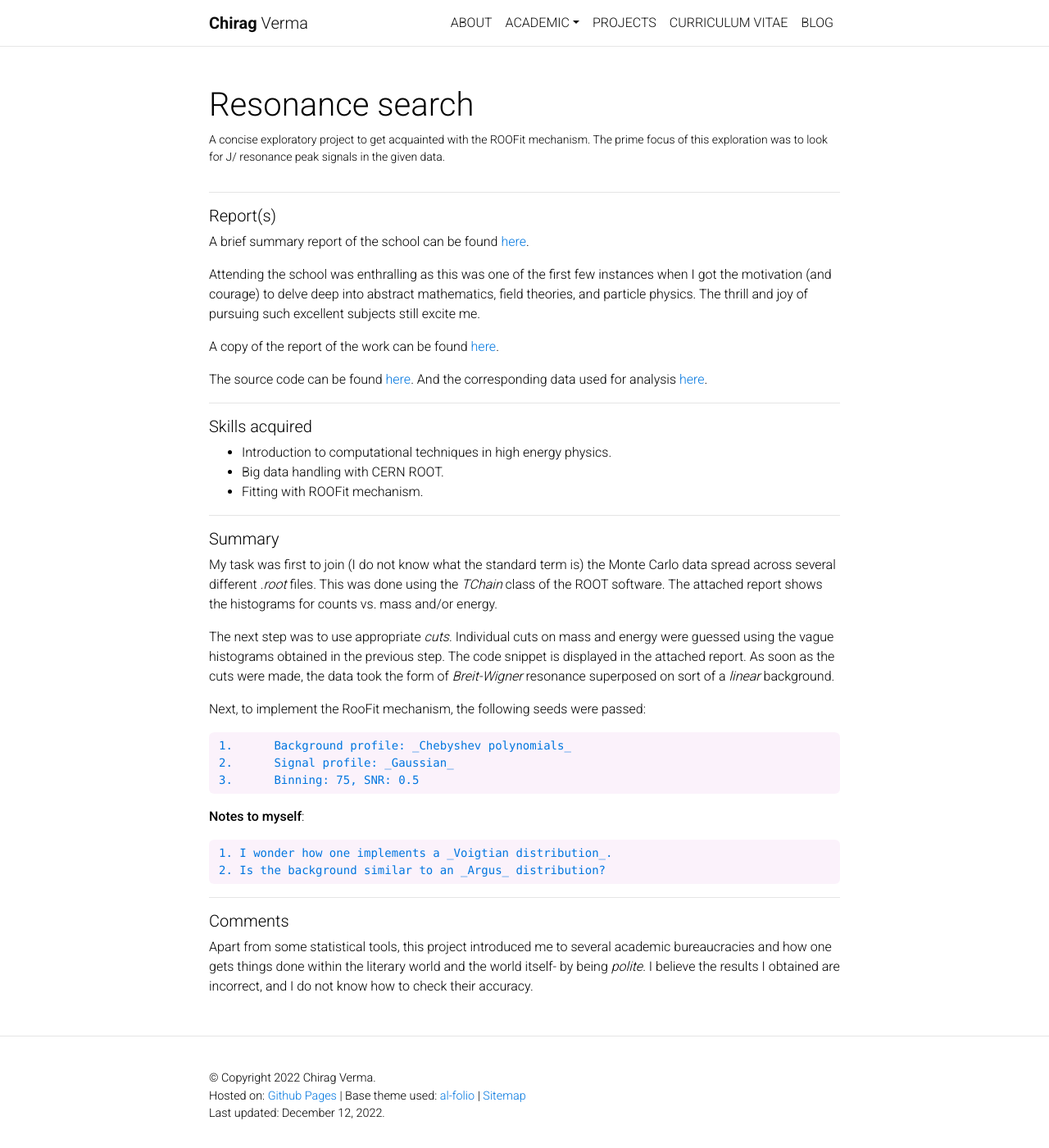
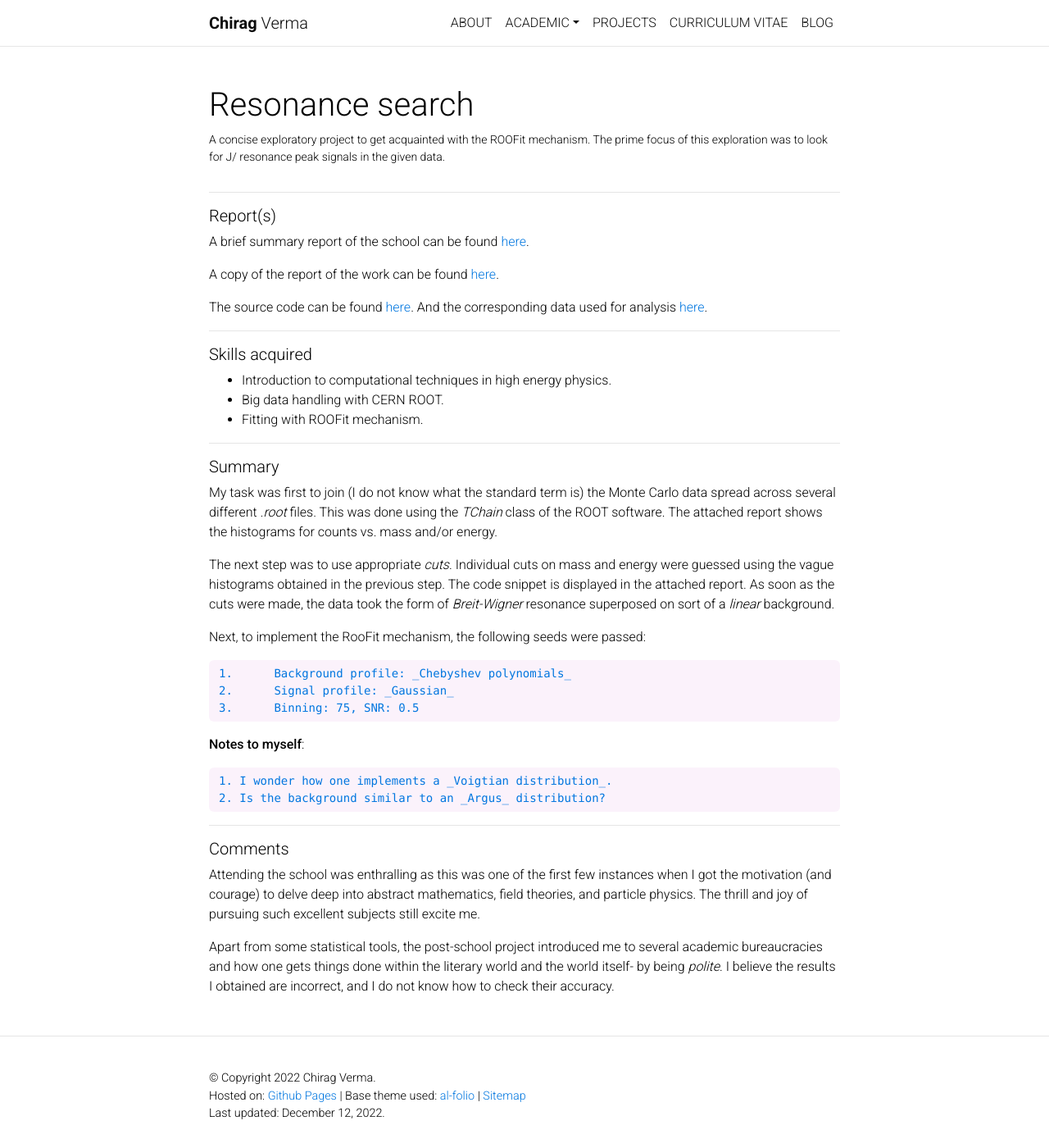
Before and after one commit to vchirag/vchirag.github.io, a Jekyll site: the page built from _projects/8_project.md, in a window 1280 px wide and 1400 px high. Shown: the whole window at 82% size. Built offline with Jekyll 4.4.1, drawn with Linux system fonts in a browser that asks for light colours; formulas are drawn with MathJax 3; comment, search, counter and statistics services are not loaded; a style sheet for code colours, icons or effects is not loaded; some of the changed lines change nothing that is shown.

Commit message:
updated a project page

```diff
--- a/_projects/8_project.md
+++ b/_projects/8_project.md
@@ -10,8 +10,6 @@ importance: 5
 
 ##### Report(s)
 A brief summary report of the school can be found <a href = "/assets/pdf/jennifer2_school_2021.pdf" title = "jennifer2_school_2021"> here</a>.
-
-Attending the school was enthralling as this was one of the first few instances when I got the motivation (and courage) to delve deep into abstract mathematics, field theories, and particle physics. The thrill and joy of pursuing such excellent subjects still excite me.
 
 A copy of the report of the work can be found <a href = "/assets/pdf/jennifer2_work_2021.pdf" title = "jennifer2_work_2021"> here</a>.
 
@@ -51,4 +49,7 @@ Next, to implement the RooFit mechanism, the following seeds were passed:
 
 ##### Comments
 
-Apart from some statistical tools, this project introduced me to several academic bureaucracies and how one gets things done within the literary world and the world itself- by being _polite_. I believe the results I obtained are incorrect, and I do not know how to check their accuracy.
+
+Attending the school was enthralling as this was one of the first few instances when I got the motivation (and courage) to delve deep into abstract mathematics, field theories, and particle physics. The thrill and joy of pursuing such excellent subjects still excite me.
+
+Apart from some statistical tools, the post-school project introduced me to several academic bureaucracies and how one gets things done within the literary world and the world itself- by being _polite_. I believe the results I obtained are incorrect, and I do not know how to check their accuracy.
```
